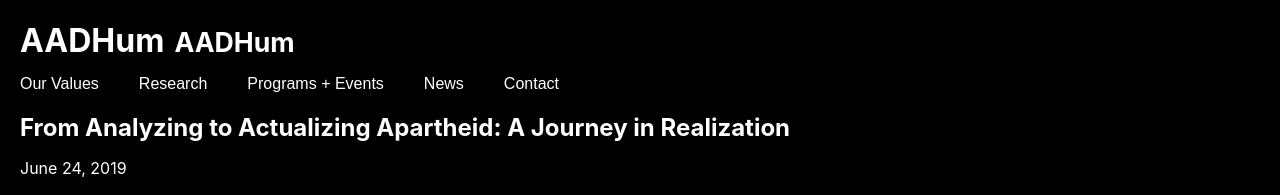
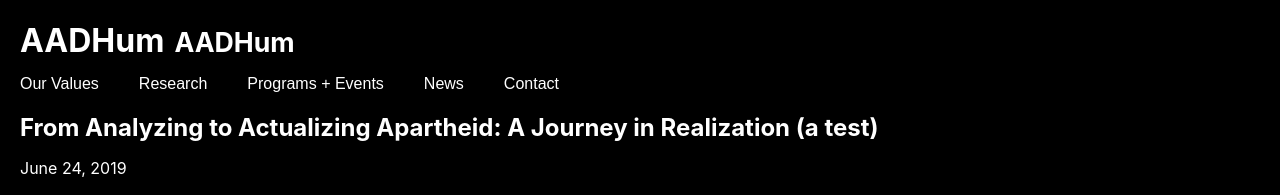
Before and after one commit to umd-mith/aadhum, a Gatsby site: page /2019/06/2019-06-24-cheers-analyzing-to-actualizing/ in a window 1280 px wide. Shown: the top 195 px of the page. Built offline with nearby package versions, Linux system fonts and the light colour scheme; Gatsby itself is replaced by a stand-in of ours.

Commit message:
Update Posts “2019-06-24-cheers-analyzing-to-actualizing”

```diff
--- a/src/posts/2019-06-24-cheers-analyzing-to-actualizing.md
+++ b/src/posts/2019-06-24-cheers-analyzing-to-actualizing.md
@@ -1,5 +1,5 @@
 ---
-title: 'From Analyzing to Actualizing Apartheid: A Journey in Realization'
+title: 'From Analyzing to Actualizing Apartheid: A Journey in Realization (a test)'
 date: '2019-06-24'
 description: Test
 tags:
```
